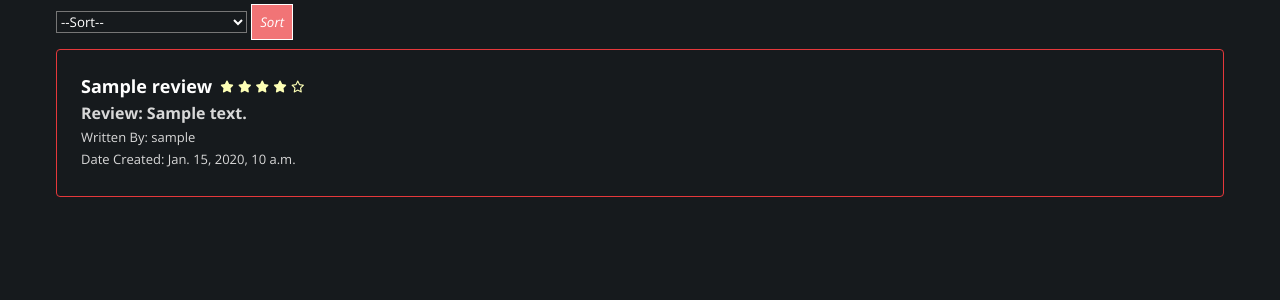
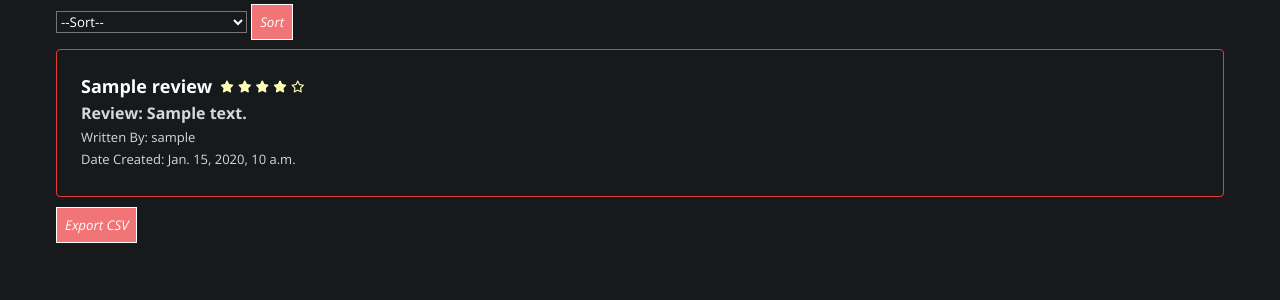
Before and after one commit to supriyasavaram/mcu, a Django app: page /reviews/ in a window 1280 px wide. Shown: the part 216-516 px from the top of the page. Run offline with Django 3.2, Linux system fonts and the light colour scheme; tables that the repository leaves empty hold one stand-in row (values such as "Sample post"); parts of the project's set-up code (start-up, migrations or seed data) failed here and were passed over; some libraries are stand-ins or nearby versions.

Commit message:
Just added Export CSV button to Reviews Page
Need to fix it to go along with the rest of the SQL

```diff
--- a/mcu/settings.py
+++ b/mcu/settings.py
@@ -140,4 +140,4 @@ MEDIA_ROOT = os.path.join(BASE_DIR, 'events/static/media')
 
 # Activate Django-Heroku.
 django_heroku.settings(locals())
-del DATABASES['default']['OPTIONS']['sslmode']
+# del DATABASES['default']['OPTIONS']['sslmode']
--- a/mcu_site/templates/reviews.html
+++ b/mcu_site/templates/reviews.html
@@ -118,6 +118,14 @@
                     </tr> {% endcomment %}
                 {% endfor %}
             {% comment %} </table> {% endcomment %}
+        <form method="POST" action="{% url 'export-csv' %}">
+
+            {%csrf_token%}
+            <div class='sql'>
+            <input type="hidden" placeholder="movies" name="sql" value="review ORDER BY title_id ASC">
+            <button type="submit"><i id='button' class="btn btn-secondary" type="submit">Export CSV</i></button>
+            </div>
+    </form>
         {% elif movie %}
             <p>There are no reviews for this movie yet!</p>
             <p><a href ="{% url 'submit_review' %}{{ movie.title }}">Write a Review</a></p>
@@ -130,4 +138,5 @@
         {% endif %}
 
 
+
 {% endblock %}
```
